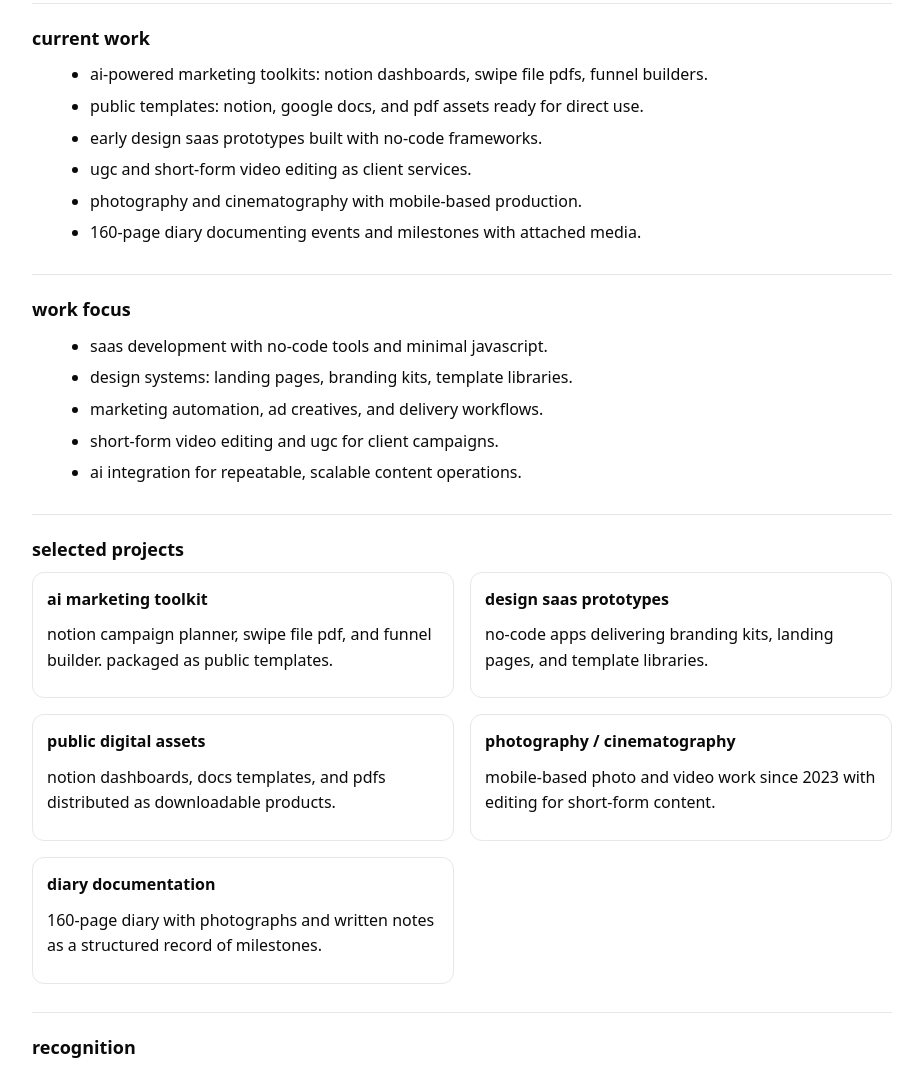
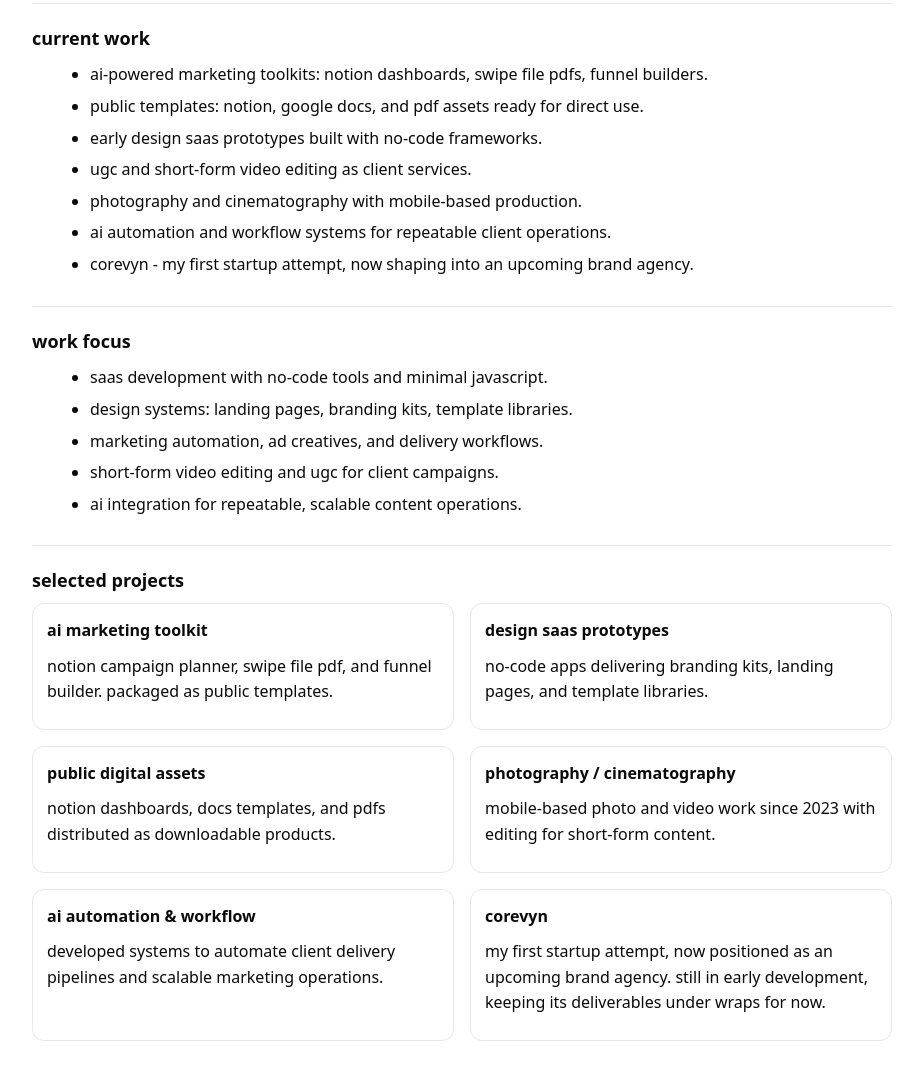
Before and after one commit to ashishxsinghh/ashishxCorevyn, a plain HTML site: page index.html in a window 1280 px wide. Shown: the part 221-1286 px from the top of the page, without its empty margins (178-1101 px from the left). Drawn offline with Linux system fonts and the light colour scheme.

Commit message:
Add files via upload

```diff
--- a/index.html
+++ b/index.html
@@ -66,8 +66,8 @@
       <h1>ashish</h1>
       <p class="subtitle">i build design-focused saas systems and digital toolkits using no-code, lightweight development, and automation.</p>
       <div class="meta">
-        <span class="mono">ashishxsinghhh@gmail.com</span>
-        <a href="#" aria-label="https://x.com/ashishxsinghh">x</a>
+        <a href="mailto:ashishxsinghhh@gmail.com" class="mono">ashishxsinghhh@gmail.com</a>
+        <a href="https://x.com/ashishxsinghh" aria-label="">x</a>
       </div>
     </header>
 
@@ -79,7 +79,8 @@
         <li>early design saas prototypes built with no-code frameworks.</li>
         <li>ugc and short-form video editing as client services.</li>
         <li>photography and cinematography with mobile-based production.</li>
-        <li>160-page diary documenting events and milestones with attached media.</li>
+        <li>ai automation and workflow systems for repeatable client operations.</li>
+        <li>corevyn - my first startup attempt, now shaping into an upcoming brand agency.</li>
       </ul>
     </section>
 
@@ -114,8 +115,12 @@
           <p>mobile-based photo and video work since 2023 with editing for short-form content.</p>
         </div>
         <div class="card">
-          <h3>diary documentation</h3>
-          <p>160-page diary with photographs and written notes as a structured record of milestones.</p>
+          <h3>ai automation & workflow</h3>
+          <p>developed systems to automate client delivery pipelines and scalable marketing operations.</p>
+        </div>
+        <div class="card">
+          <h3>corevyn</h3>
+          <p>my first startup attempt, now positioned as an upcoming brand agency. still in early development, keeping its deliverables under wraps for now.</p>
         </div>
       </div>
     </section>
@@ -140,7 +145,7 @@
     </section>
 
     <footer>
-      <p>thank you for coming here</p>
+      <p>have a good day!</p>
     </footer>
   </main>
 </body>
```
